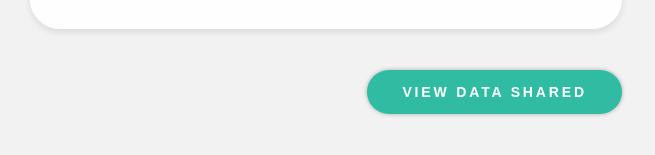
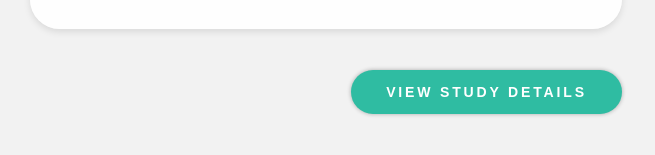
Before and after one commit to huzhx/baseline-preference, a React (Create React App) app: page /consent-history in a window 1280 px wide. Shown: the part 933-1088 px from the top of the page, without its empty margins (314-969 px from the left). Built offline with nearby package versions, Linux system fonts and the light colour scheme.

Commit message:
change button map with shared studies

```diff
--- a/src/ConsentHistory.js
+++ b/src/ConsentHistory.js
@@ -38,7 +38,7 @@ const ConsentHistory = () => {
 
   const buttonLabelMap = {
     'Data Not Shared with Research Team': 'Modify Consent',
-    'Data Shared with Research Team': 'View Data Shared',
+    'Data Shared with Research Team': 'View Study Details',
   };
 
   const studies = [];
```
